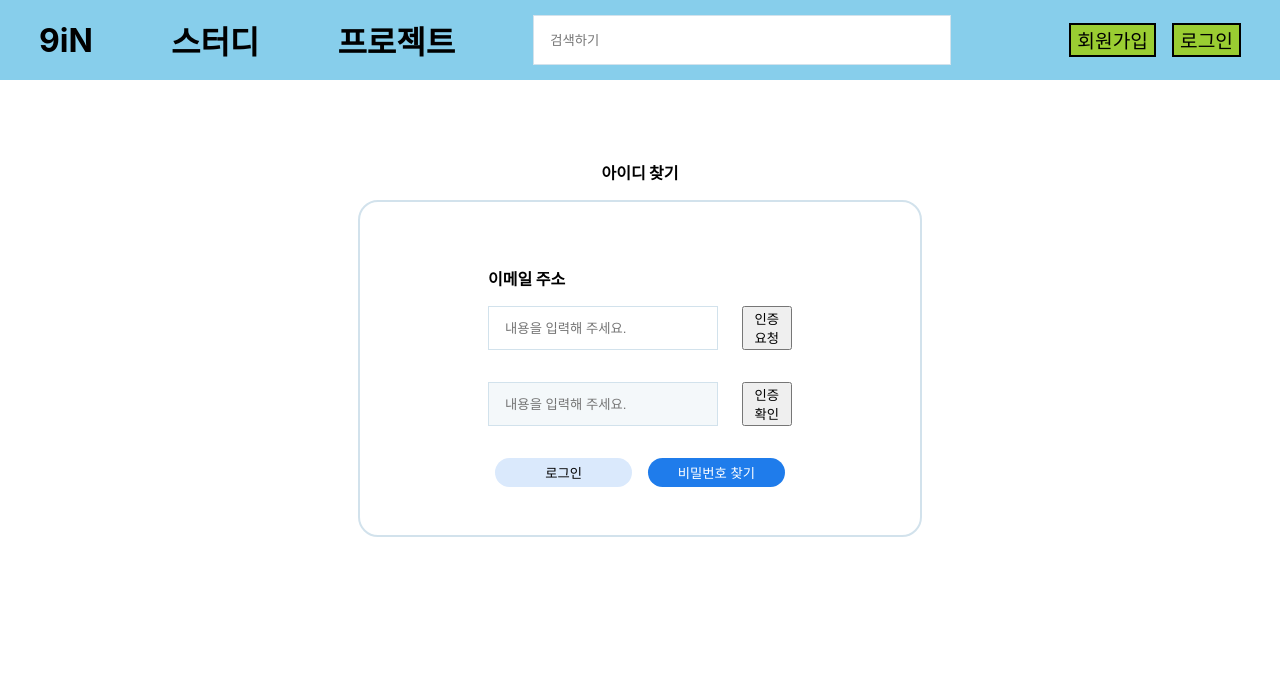
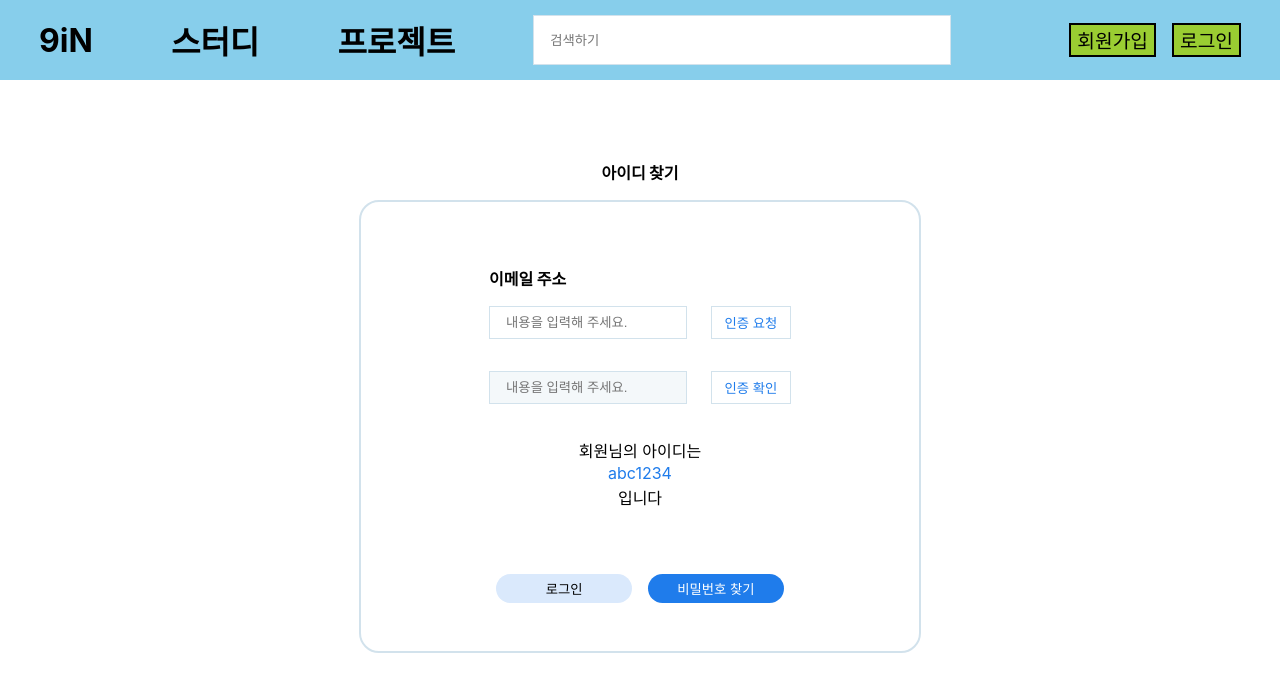
Before and after one commit to bando99/side_project, a React (Create React App) app in the folder front/: page /user/idFound in a window 1280 px wide. Shown: the top 692 px of the page. Built offline with nearby package versions, Linux system fonts and the light colour scheme.

Commit message:
Design: IDFound page css

```diff
--- a/front/src/pages/User/IDfound.jsx
+++ b/front/src/pages/User/IDfound.jsx
@@ -9,7 +9,7 @@ export default function IDfound() {
         <p className={styles.email}>이메일 주소</p>
         <div className={styles.input__box}>
           <input type="text" placeholder="내용을 입력해 주세요." />
-          <button>인증 요청</button>
+          <button className={styles.check__btn}>인증 요청</button>
         </div>
         <div className={styles.input__box}>
           <input
@@ -17,7 +17,12 @@ export default function IDfound() {
             type="text"
             placeholder="내용을 입력해 주세요."
           />
-          <button>인증 확인</button>
+          <button className={styles.check__btn}>인증 확인</button>
+        </div>
+        <div className={styles.ID__box}>
+          <p className={styles.ID__commnet}>회원님의 아이디는</p>
+          <p className={styles.ID__content}>abc1234</p>
+          <p className={styles.ID__commnet}>입니다</p>
         </div>
         <div className={styles.btn__container}>
           <button className={styles.btn__login}>로그인</button>
--- a/front/src/pages/User/IDfound.module.css
+++ b/front/src/pages/User/IDfound.module.css
@@ -37,6 +37,29 @@ input {
   background-color: #f4f8fa;
 }
 
+.check__btn {
+  color: #1f7ceb;
+  border: solid 1px #d2e2ec;
+  background-color: white;
+  width: 45%;
+}
+
+.ID__box {
+  display: flex;
+  flex-direction: column;
+  align-items: center;
+  margin-bottom: 4rem;
+}
+
+.ID__content {
+  color: #1f7ceb;
+  margin: 0;
+}
+
+.ID__commnet {
+  margin: 0.1rem;
+}
+
 .btn__container {
   display: flex;
   justify-content: center;
```
